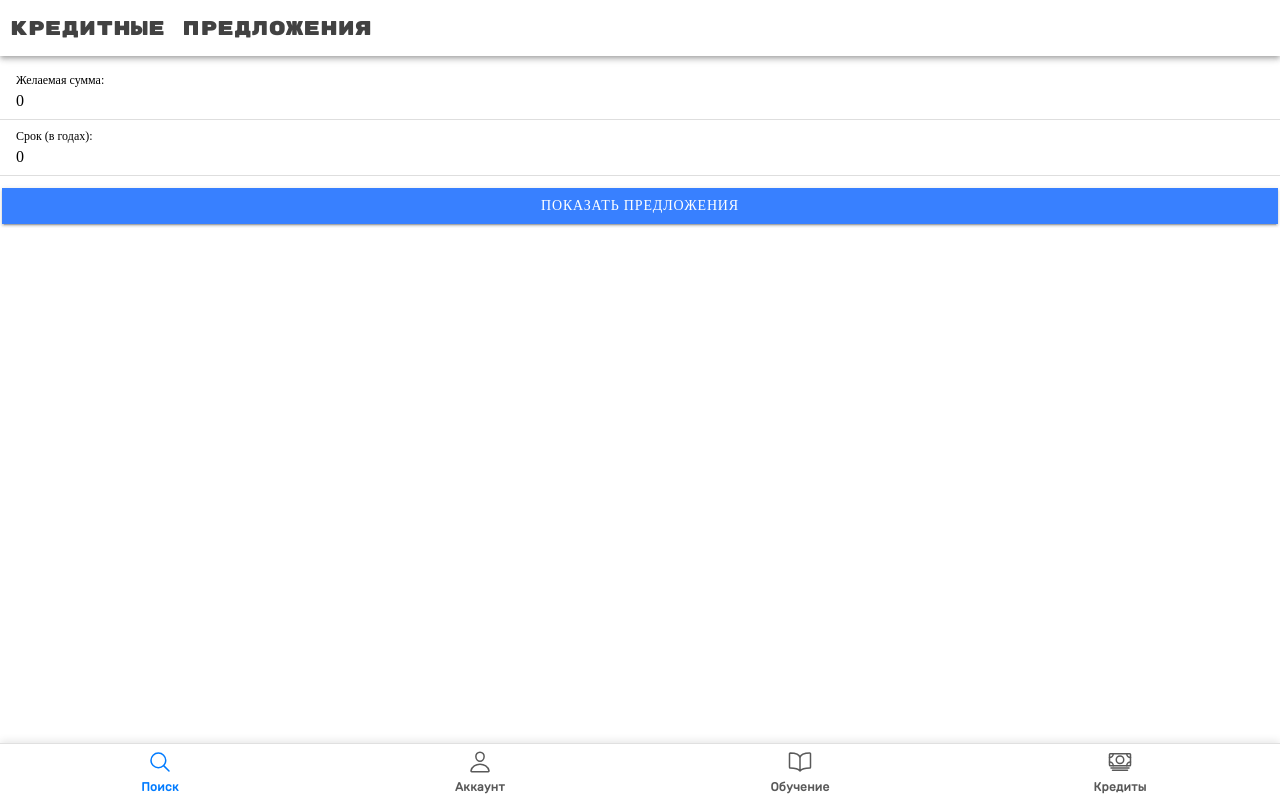
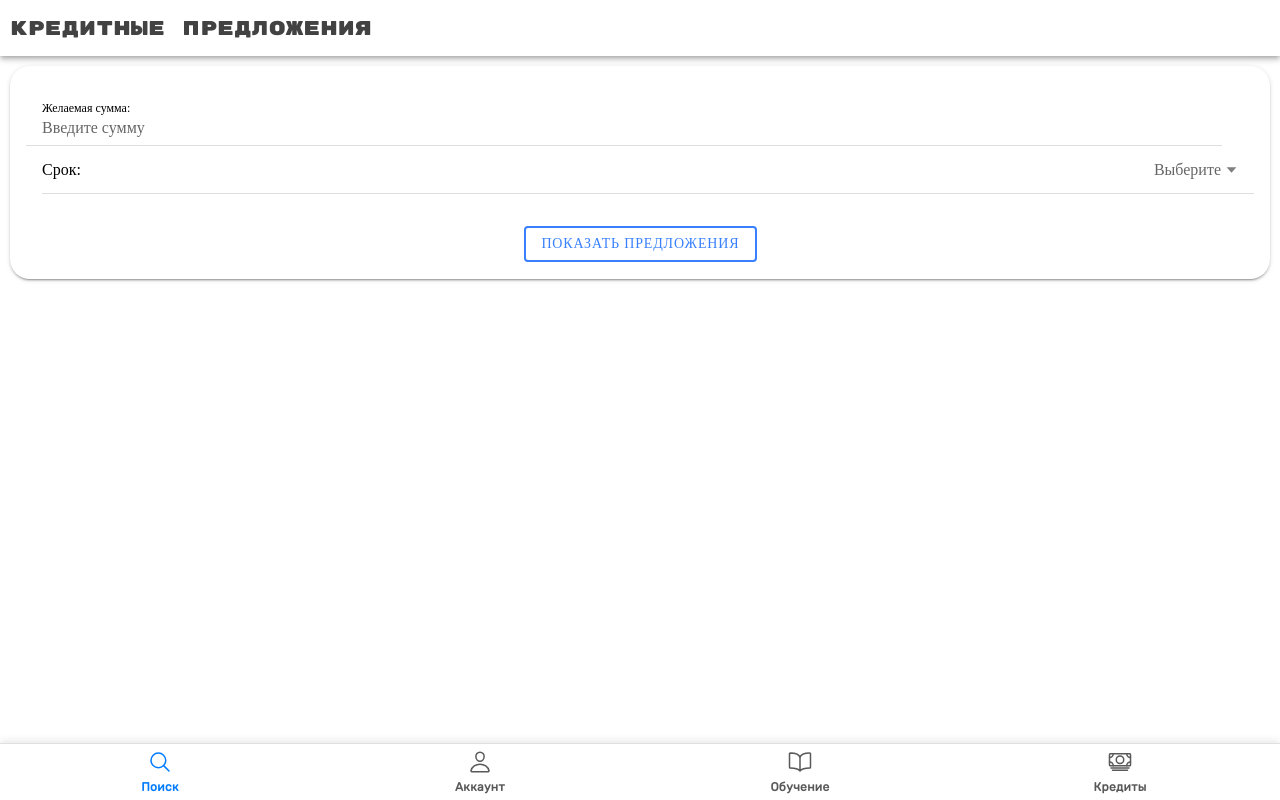
Before and after one commit to kopytyoshka/FinoDays, a React (Create React App) app: page /credit-offers in a window 1280 px wide. Built offline with nearby package versions, Linux system fonts and the light colour scheme.

Commit message:
feat: fix credit page

```diff
--- a/src/pages/CreditOffersPages.tsx
+++ b/src/pages/CreditOffersPages.tsx
@@ -1,6 +1,21 @@
 import React, { useState } from 'react';
-import { IonHeader, IonToolbar, IonTitle, IonContent, IonList, IonItem, IonLabel, IonInput, IonButton, IonTabs, IonTabBar, IonTabButton, IonIcon } from '@ionic/react';
-import { cardOutline, personOutline, bookOutline } from 'ionicons/icons';
+import {
+    IonHeader,
+    IonToolbar,
+    IonTitle,
+    IonContent,
+    IonList,
+    IonItem,
+    IonLabel,
+    IonInput,
+    IonButton,
+    IonTabs,
+    IonTabBar,
+    IonTabButton,
+    IonIcon,
+    IonCard, IonCardContent, IonSelectOption, IonSelect
+} from '@ionic/react';
+import {cardOutline, personOutline, bookOutline, caretDownSharp} from 'ionicons/icons';
 
 const CreditOffersPage: React.FC = () => {
     const [desiredAmount, setDesiredAmount] = useState<number>(0);
@@ -19,18 +34,45 @@ const CreditOffersPage: React.FC = () => {
                 </IonToolbar>
             </IonHeader>
             <IonContent>
-                <IonList>
-                    <IonItem>
-                        <IonLabel position="floating">Желаемая сумма:</IonLabel>
-                        <IonInput type="number" value={desiredAmount} onIonChange={(e) => setDesiredAmount(parseInt(e.detail.value!, 10))}></IonInput>
-                    </IonItem>
-                    <IonItem>
-                        <IonLabel position="floating">Срок (в годах):</IonLabel>
-                        <IonInput type="number" value={loanTerm} onIonChange={(e) => setLoanTerm(parseInt(e.detail.value!, 10))}></IonInput>
-                    </IonItem>
-                </IonList>
+                <IonCard style={{borderRadius: '20px'}}>
+                    <IonCardContent>
+                        <IonList>
+                            <IonItem className="custom-item">
+                                <IonLabel position="stacked">Желаемая сумма:</IonLabel>
+                                <IonInput
+                                    type="number"
+                                    placeholder="Введите сумму"
+                                    onIonChange={(e) => setDesiredAmount(parseInt(e.detail.value!, 10))}
+                                ></IonInput>
+                            </IonItem>
 
-                <IonButton expand="full" onClick={getCreditOffers}>Показать предложения</IonButton>
+                            <IonItem>
+                                <IonSelect
+                                    className="always-flip"
+                                    toggleIcon={caretDownSharp}
+                                    interface="popover"
+                                    label="Срок:"
+                                    placeholder="Выберите"
+                                    value={loanTerm} onIonChange={(e) => setLoanTerm(parseInt(e.detail.value!, 10))}
+                                >
+                                    <IonSelectOption value="month">1 месяц</IonSelectOption>
+                                    <IonSelectOption value="twoMonthes">3 месяца</IonSelectOption>
+                                    <IonSelectOption value="sixMonthes">6 месяцев</IonSelectOption>
+                                    <IonSelectOption value="twoYears">2 года</IonSelectOption>
+                                    <IonSelectOption value="threeYears">3 года</IonSelectOption>
+                                    <IonSelectOption value="fiveYears">5 лет</IonSelectOption>
+                                </IonSelect>
+                            </IonItem>
+
+
+                        </IonList>
+
+                        <div className="button-container">
+                            <IonButton fill="outline" onClick={getCreditOffers}>Показать предложения</IonButton>
+                        </div>
+
+                    </IonCardContent>
+                </IonCard>
 
                 <IonList>
                     {creditOffers.map((offer, index) => (
--- a/src/styles/App.css
+++ b/src/styles/App.css
@@ -82,3 +82,27 @@
 .start-button {
     flex-shrink: 0; /* Prevent the button from shrinking */
 }
+
+ion-select.always-flip::part(icon) {
+    transition: transform 0.15s cubic-bezier(0.4, 0, 0.2, 1);
+}
+
+ion-select.always-flip.select-expanded::part(icon) {
+    transform: rotate(180deg);
+}
+
+.button-container {
+    display: flex;
+    justify-content: center;
+    margin-top: 20px; /* Adjust spacing as needed */
+}
+
+.custom-item {
+    display: flex;
+    justify-content: space-between;
+    align-items: center;
+}
+
+ion-input {
+    width: 20%; /* Adjust width as needed */
+}
```
